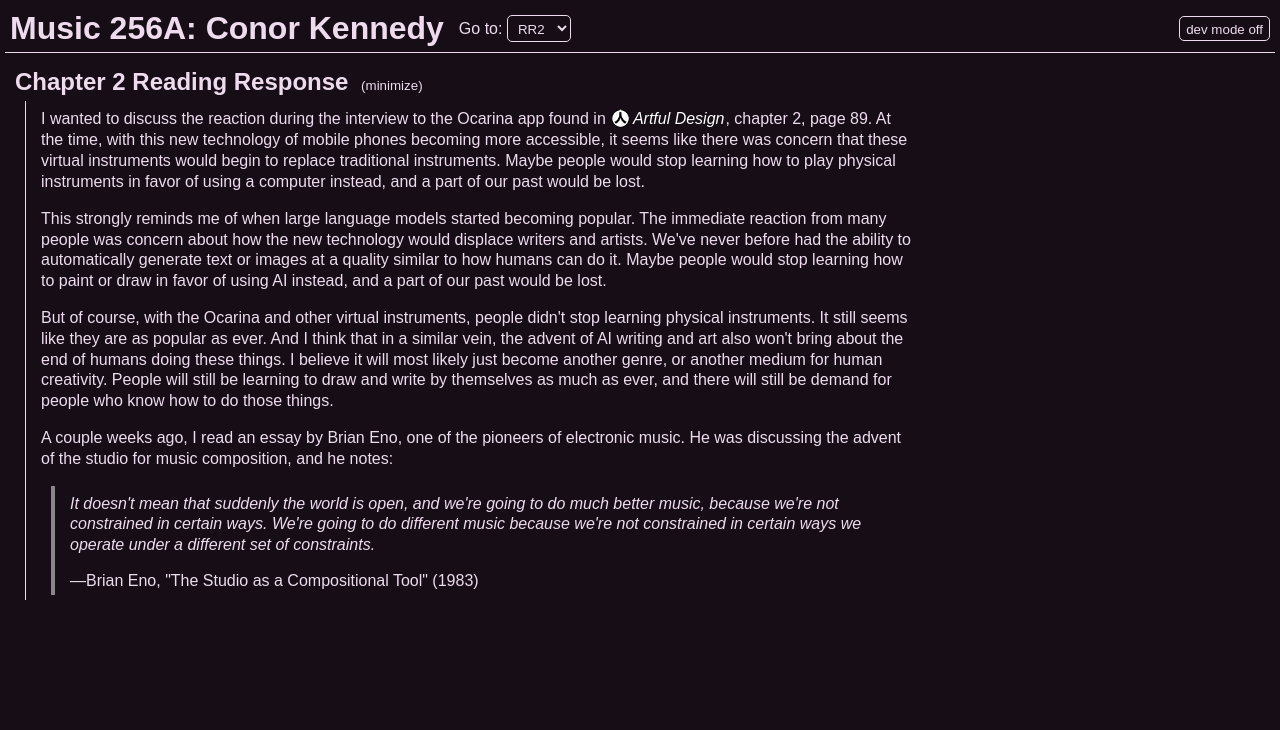
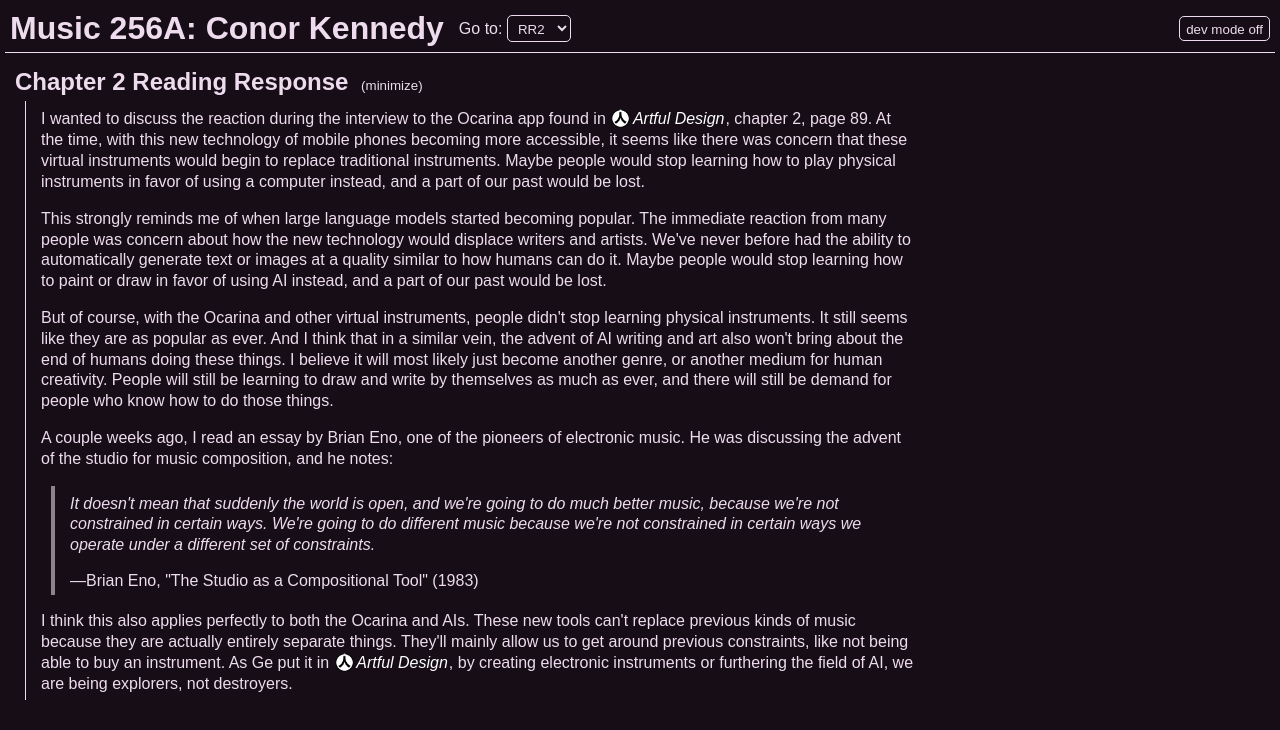
Before and after one commit to Vince7778/256a-website, a SvelteKit app: page /rr2 in a window 1280 px wide. Shown: the top 730 px of the page. Built offline with nearby package versions, Linux system fonts and the light colour scheme.

Commit message:
finish rr2

```diff
--- a/src/routes/+page.svelte
+++ b/src/routes/+page.svelte
@@ -5,7 +5,7 @@
 
 this main page is in progress
 <br />
-<a href="hw1/">HW1</a>
+use the top bar to navigate!
 <br />
 <a href="test/">test page</a>
 <br />
--- a/src/routes/rr2/+page.svelte
+++ b/src/routes/rr2/+page.svelte
@@ -43,4 +43,12 @@
             constraints.
         </p>
     </Quote>
+    <p>
+        I think this also applies perfectly to both the Ocarina and AIs. These new tools can't
+        replace previous kinds of music because they are actually entirely separate things. They'll
+        mainly allow us to get around previous constraints, like not being able to buy an
+        instrument. As Ge put it in
+        <ArtDes />, by creating electronic instruments or furthering the field of AI, we are being
+        explorers, not destroyers.
+    </p>
 </Section>
```
